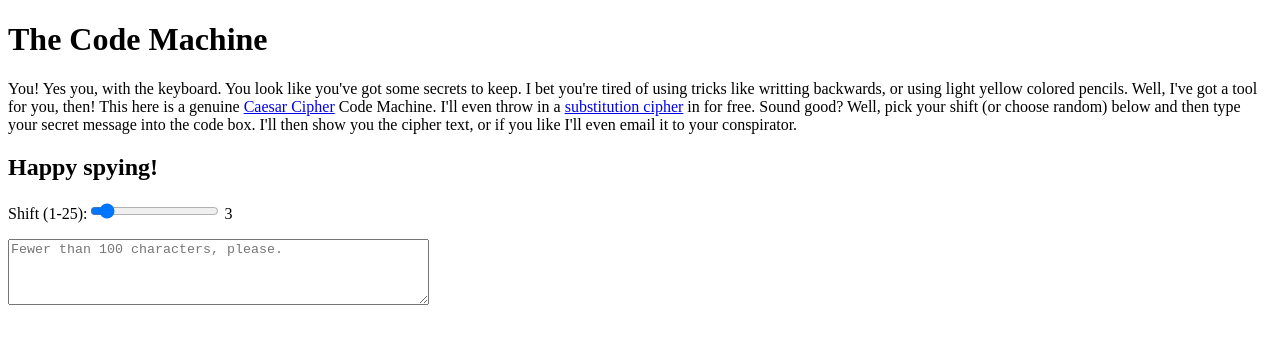
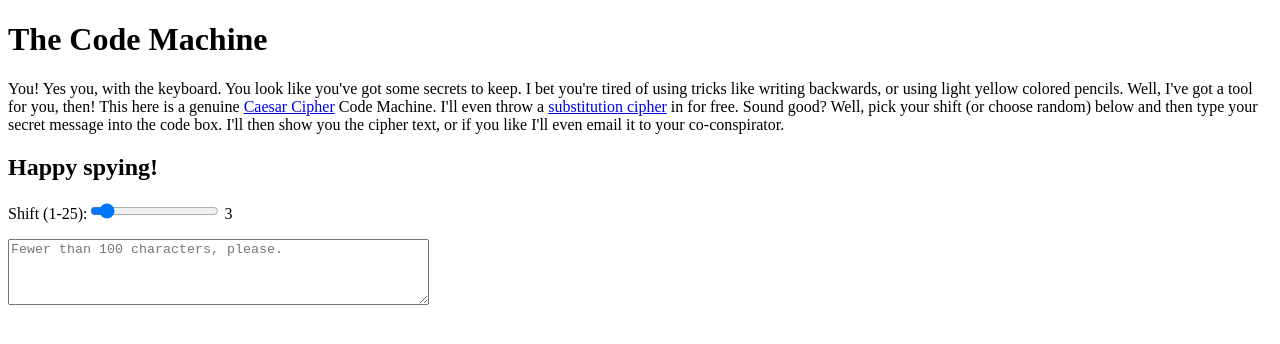
Before and after one commit to linuxmaier/code-machine, a plain HTML site: page index.html in a window 1280 px wide. Drawn offline with Linux system fonts and the light colour scheme.

Commit message:
fixed typos

```diff
--- a/index.html
+++ b/index.html
@@ -6,16 +6,16 @@
   <body>
     <h1 id="headBanner">The Code Machine</h1>
     <p id="explanation">You! Yes you, with the keyboard. You look like you've
-    got some secrets to keep. I bet you're tired of using tricks like writting
+    got some secrets to keep. I bet you're tired of using tricks like writing
     backwards, or using light yellow colored pencils. Well, I've got a tool for
     you, then! This here is a genuine <a
     href="http://en.wikipedia.org/wiki/Caesar_cipher">Caesar Cipher</a> Code
-    Machine. I'll even throw in a <a
+    Machine. I'll even throw a <a
     href="http://en.wikipedia.org/wiki/Substitution_cipher">substitution
     cipher</a> in for free. Sound good? Well, pick your shift (or choose random)
     below and then type your secret message into the code box. I'll then show
     you the cipher text, or if you like I'll even email it to your
-    conspirator.</p>
+    co-conspirator.</p>
     <h2>Happy spying!</h2>
     <div id=shiftSlider>
       <p>Shift (1-25):<input id="inputShift" type="range" min="1" max="25"
@@ -23,6 +23,6 @@
       <output id="displayShift" name="displayShift", for="inputShift">3</output></p>
     </div>
     <textarea id="plaintext" rows="4" cols="50" maxlength="100"
-    placeholder="Fewer than 100 characters, please."></textarea>
+      placeholder="Fewer than 100 characters, please."></textarea>
   </body>
 </html>
```
